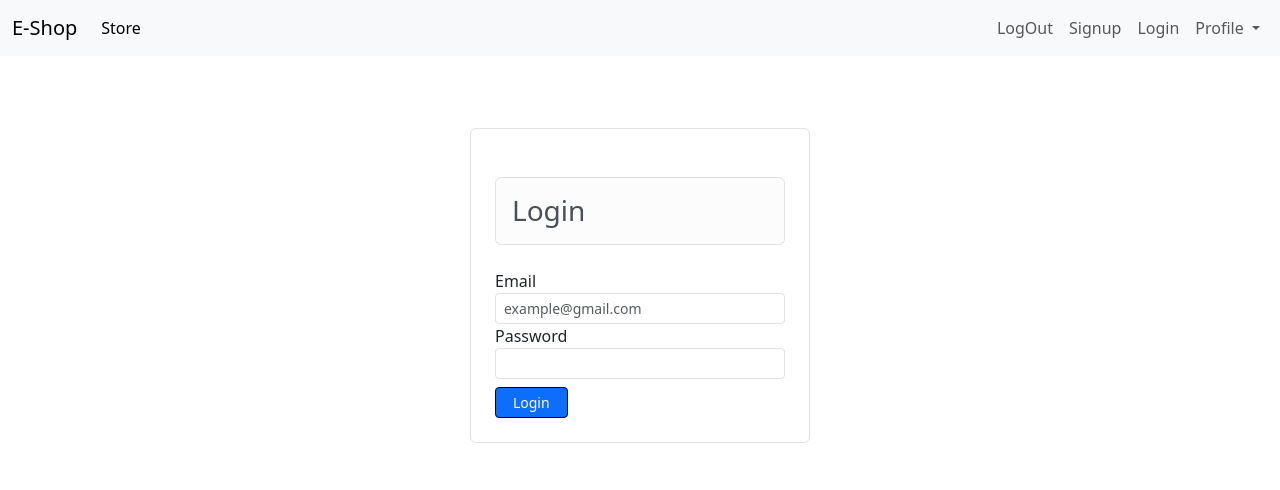
After one commit to Dkroydbg/Django_Ecommerce, a Django app: page /login in a window 1280 px wide. The commit adds this page. Shown: the top 490 px of the page. Run offline with Django 4.2, Linux system fonts and the light colour scheme.

Commit message:
login completed

```diff
--- a/store/templates/base.html
+++ b/store/templates/base.html
@@ -42,7 +42,7 @@
               <a class="nav-link" aria-current="page" href="/signup">Signup</a>
             </li>
             <li class="nav-item">
-              <a class="nav-link" aria-current="page" href="#">Login</a>
+              <a class="nav-link" aria-current="page" href="/login">Login</a>
             </li>
             <li class="nav-item dropdown">
               <a
--- /dev/null
+++ b/store/templates/login.html
@@ -0,0 +1,37 @@
+{% extends 'base.html'%}
+
+
+
+{% block content %}
+
+<div class="container">
+    <div class="p-4 m-4">
+        <div class="col-lg-4 mx-auto border rounded p-4 m-4">
+            <h3 class="alert alert-light border rounded mt-4 mb-4">Login</h3>
+            <form action="/login" method="POST" >
+                {% csrf_token %}
+                {% if error %}
+                <div class="alert alert-danger" role="alert">
+                  {{error}}
+                </div>
+                {% endif %}
+                <!--Email-->
+                <div class="form-group">
+                  <label for="">Email</label>
+                  <input required type="email" value="{{values.email}}" name="email" id="" class="form-control form-control-sm" placeholder="example@gmail.com">
+                </div>
+                <!---password-->
+                <div class="form-group">
+                    <label for="">Password</label>
+                    <input type="password" name="password" id="" class="form-control form-control-sm" placeholder="">
+                  </div>
+
+                <div class="form-group">
+                  <input class="btn btn-sm btn-primary col-lg-3 border-black mt-2" type="submit" value="Login">
+                </div>
+            </form>
+        </div>
+    </div>
+</div>
+
+{% endblock %}
--- a/store/urls.py
+++ b/store/urls.py
@@ -1,7 +1,8 @@
 from django.urls import path
-from .views import index,signup
+from .views import index,signup,login
 
 urlpatterns = [
     path('',index,name='homepage'),
-    path('signup',signup)
+    path('signup',signup),
+    path('login',login)
 ]
--- a/store/views.py
+++ b/store/views.py
@@ -87,3 +87,18 @@ def signup(request):
         return render(request,'signup.html')
     else:
         return registerUser(request)
+
+
+def login(request):
+    if request.method == 'GET':
+        return render(request,'login.html')
+    else:
+        email=request.POST.get('email')
+        password=request.POST.get('password')
+        customer=Customer.objects.filter(email=email).first()
+        error_message=None
+        if customer and check_password(password,customer.password):
+            return redirect('homepage')
+        else:
+            error_message="email or passsword invalid"
+            return render(request,'login.html',{'error':error_message})
```
